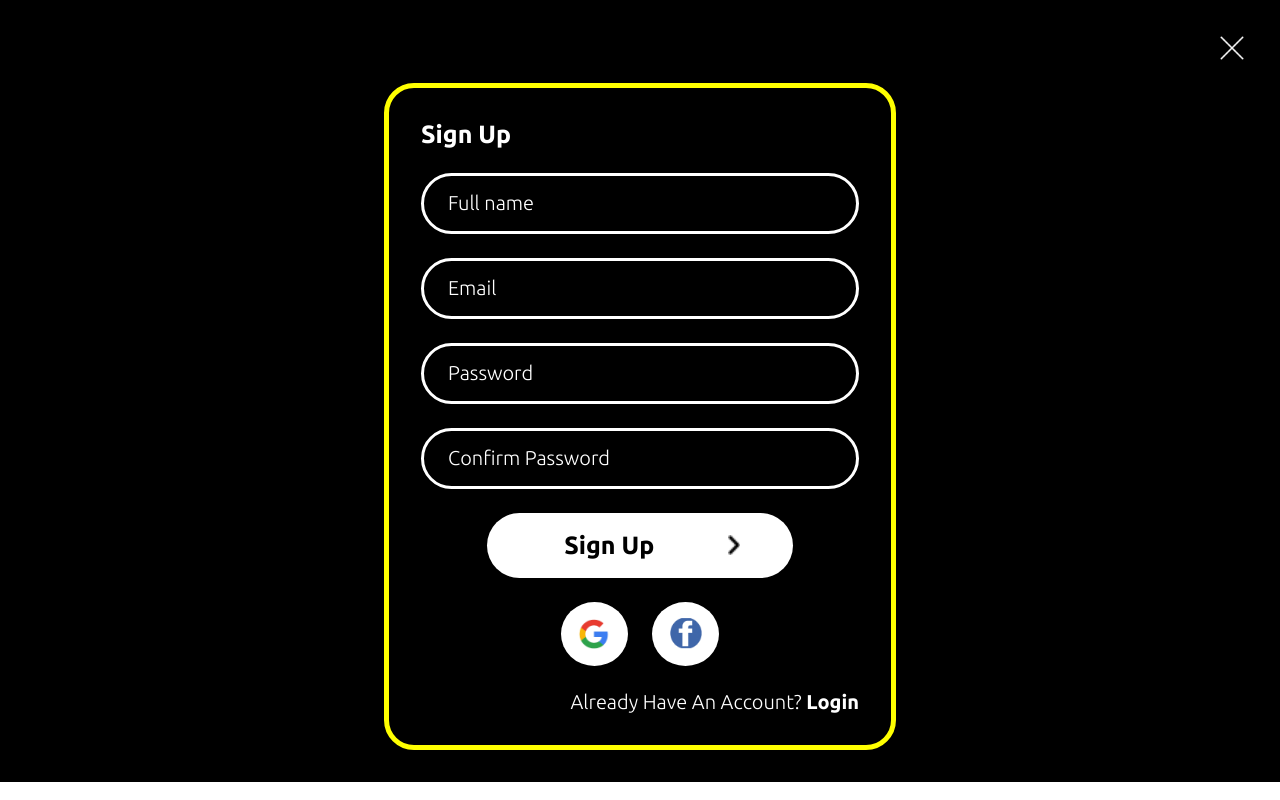
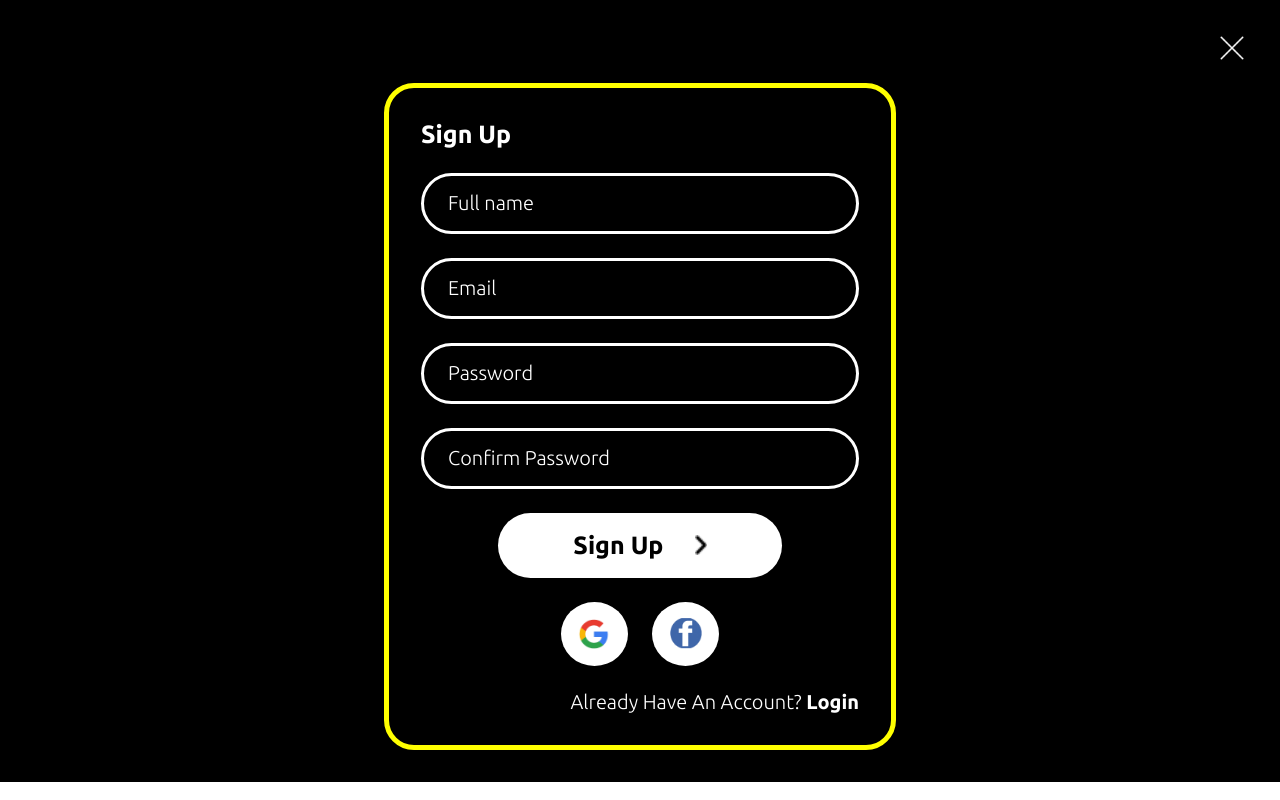
Before and after one commit to AleenaJabeen/Fitness-App, a React (Create React App) app: page / in a window 1280 px wide. Built offline with nearby package versions, Linux system fonts and the light colour scheme.

Commit message:
Update Sigup.module.css

```diff
--- a/src/styles/SignupStyles/Sigup.module.css
+++ b/src/styles/SignupStyles/Sigup.module.css
@@ -76,21 +76,21 @@ color: var(--input-border-color);
 
 }
 .signupBtn{
-  width: 70%;
+ width: 65%;
 background-color: var(--input-border-color);
 height: 65px;
 font-size: 25px;
 font-weight: 700;
 color: var(--background-color);
 border-radius: 50px;
-padding-left: 1.5rem;
 text-decoration: none;
 display: flex;
-justify-content: space-evenly;
+justify-content: center;
 align-items: center;
+gap: 1.95rem;
 }
 .signupBtn img{
-padding-left: 20px;
+  width: .75rem;
 }
 .signup .socialIcons{
 display: flex;
```
